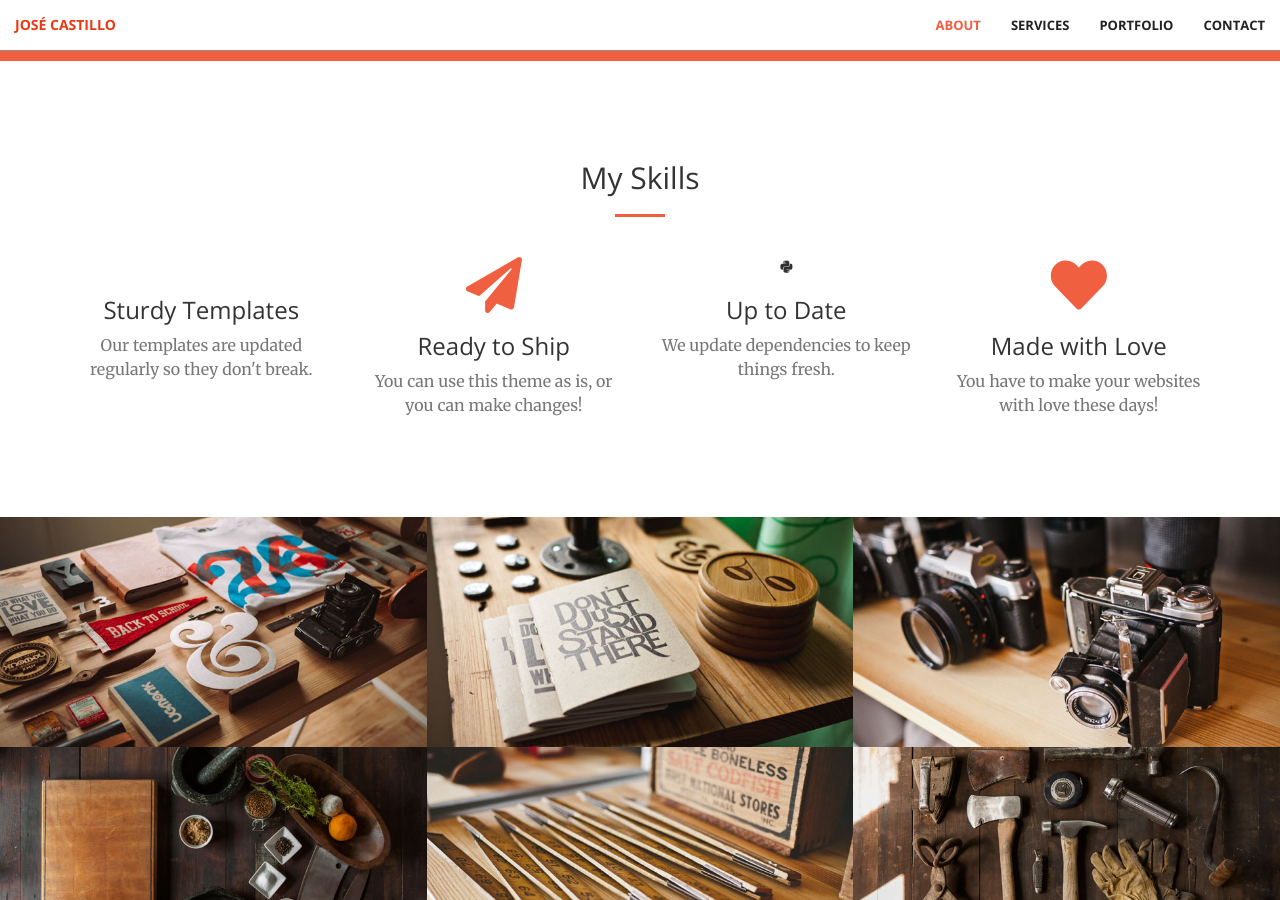
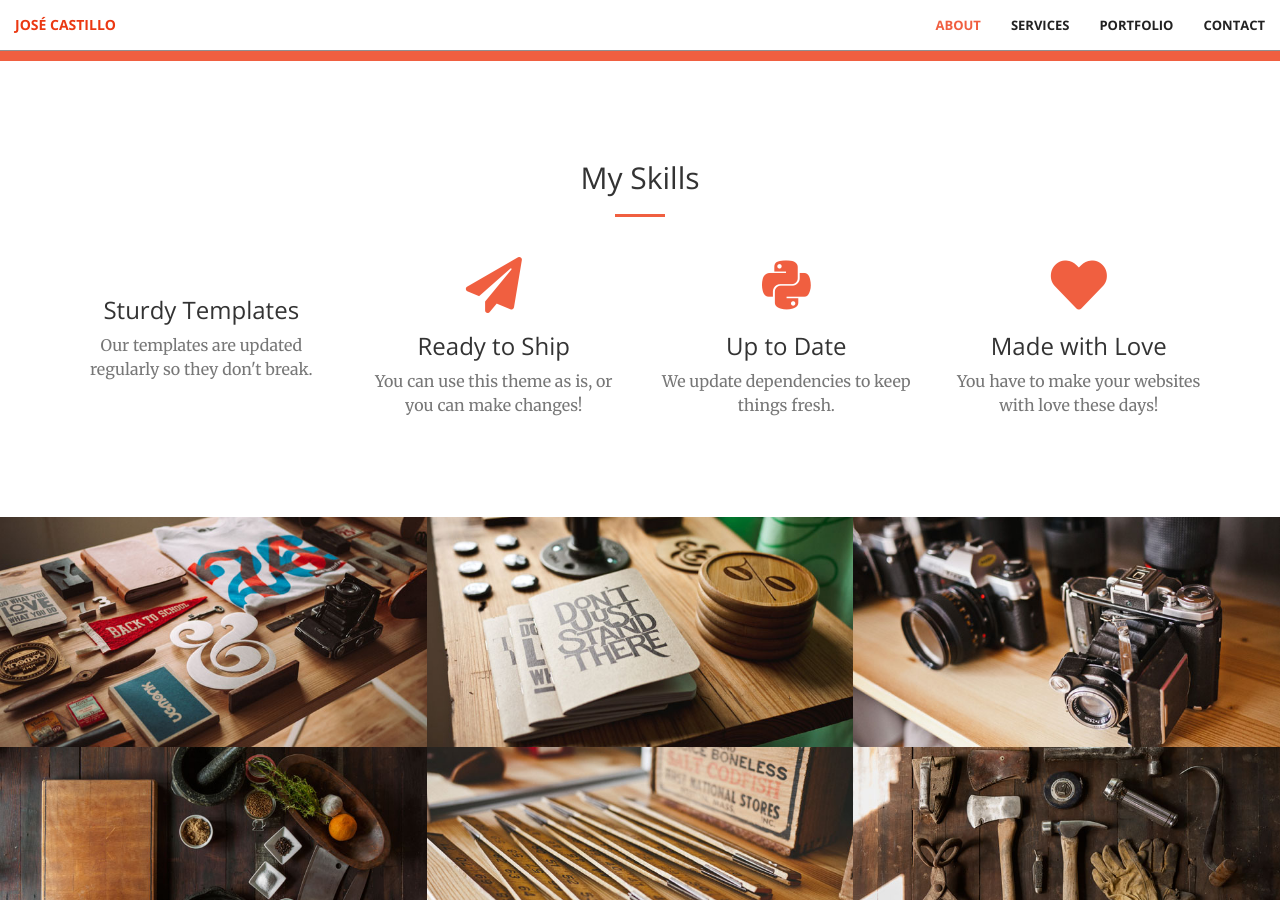
Before and after one commit to ja-castillo25/ja-castillo25.github.io, a Jekyll site: the page built from index.html, in a window 1280 px wide and 900 px high, scrolled down 1257 px. Built offline with Jekyll 4.4.1, drawn with Linux system fonts in a browser that asks for light colours.

Commit message:
changing logo

```diff
--- a/_includes/services.html
+++ b/_includes/services.html
@@ -25,7 +25,7 @@
             </div>
             <div class="col-lg-3 col-md-6 text-center">
                 <div class="service-box">
-                    <i class="fab fa-python"></i>
+                    <i class="fab fa-4x fa-python wow bounceIn text-primary"></i>
                     <h3>Up to Date</h3>
                     <p class="text-muted">We update dependencies to keep things fresh.</p>
                 </div>
```
